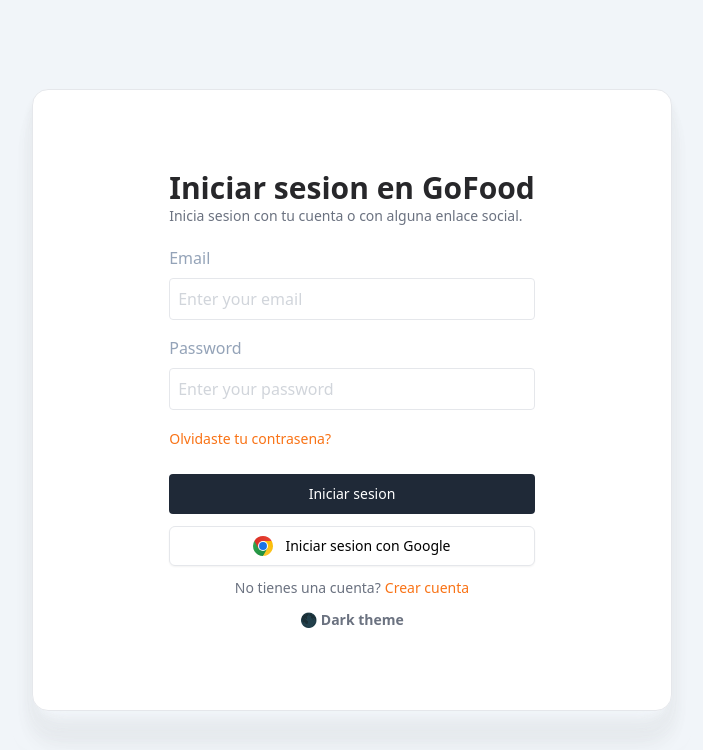
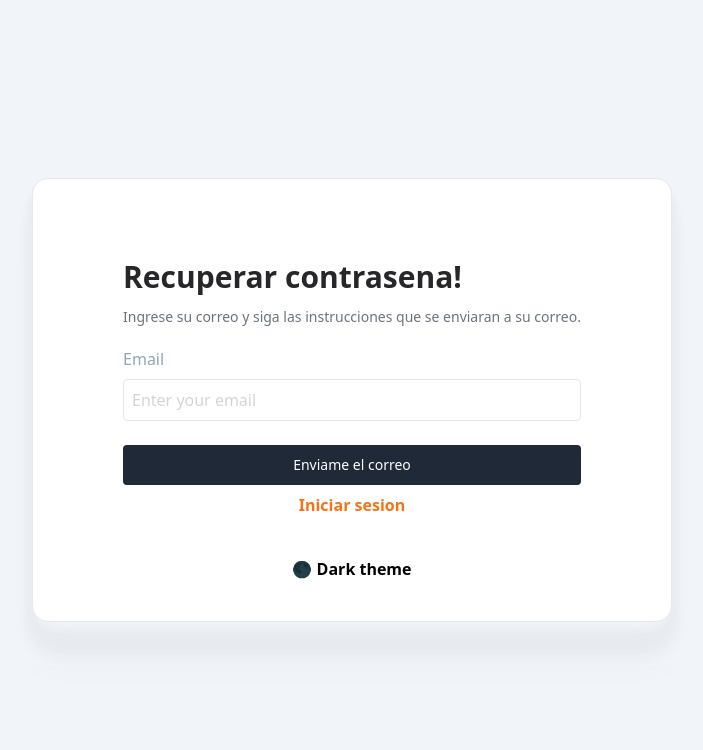
Before and after one commit to GoFood-Hon/dashboard-app, a React (Vite) app: page /forgetPassword in a window 1280 px wide. Shown: the top 750 px of the page, without its empty margins (288-991 px from the left). Built offline with nearby package versions, Linux system fonts and the light colour scheme.

Commit message:
feat: added forget my password screen

```diff
--- a/package.json
+++ b/package.json
@@ -10,8 +10,12 @@
     "preview": "vite preview"
   },
   "dependencies": {
+    "localforage": "^1.10.0",
+    "match-sorter": "^6.3.1",
     "react": "^18.2.0",
-    "react-dom": "^18.2.0"
+    "react-dom": "^18.2.0",
+    "react-router-dom": "^6.16.0",
+    "sort-by": "^1.2.0"
   },
   "devDependencies": {
     "@types/react": "^18.2.15",
--- a/src/App.jsx
+++ b/src/App.jsx
@@ -1,17 +1,12 @@
-import React from "react"
-import ToggleTheme from "./components/ToggleTheme"
+import React, { Suspense } from "react"
 import Login from "./screens/auth/Login"
+import { RouterProvider } from "react-router-dom"
+import Register from "./screens/auth/Register"
+import Home from "./screens/Home"
+import ForgetPassword from "./screens/auth/ForgetPassword"
 
 function App() {
-  return (
-    <>
-      {/*  <div className="flex flex-col justify-center items-center h-screen dark:bg-black dark:text-white bg-white text-black">
-        <span>Hello 🖐️</span>
-        <ToggleTheme />
-      </div> */}
-      <Login />
-    </>
-  )
+  return <Login />
 }
 
 export default App
--- /dev/null
+++ b/src/layout/AuthLayout.jsx
@@ -0,0 +1,15 @@
+import React, { Children } from "react"
+import ToggleTheme from "../components/ToggleTheme"
+
+export default function AuthLayout({ children }) {
+  return (
+    <div className="w-screen h-screen flex flex-col justify-center align-middle items-center dark:bg-slate-900 bg-slate-100 text-black dark:text-white">
+      <div className="w-full p-5  xl:w-3/6 2xl:w-2/6  lg:w-3/6 md:w-4/5 sm:w-5/6 py-10 xs:w-full xs:rounded-none bg-white dark:bg-slate-800 dark:border-slate-700 drop-shadow-xl shadow-slate-100 overflow-x-hidden shadow-xl md:rounded-2xl border border-gray-200 dark:shadow-slate-800">
+        <div className="md:p-10 xs:p-10 items-center justify-center flex dark:text-white">{children}</div>
+        <div className="w-full flex items-center justify-center">
+          <ToggleTheme className="font-bold" />
+        </div>
+      </div>
+    </div>
+  )
+}
--- a/src/main.jsx
+++ b/src/main.jsx
@@ -1,10 +1,33 @@
-import React from "react"
-import ReactDOM from "react-dom/client"
-import App from "./App.jsx"
+import * as React from "react"
+import * as ReactDOM from "react-dom/client"
+import { createBrowserRouter, RouterProvider } from "react-router-dom"
 import "./index.css"
+import Home from "./screens/Home.jsx"
+import Login from "./screens/auth/Login.jsx"
+import Register from "./screens/auth/Register.jsx"
+import ForgetPassword from "./screens/auth/ForgetPassword"
+
+const router = createBrowserRouter([
+  {
+    path: "/",
+    element: <Home />
+  },
+  {
+    path: "/login",
+    element: <Login />
+  },
+  {
+    path: "/register",
+    element: <Register />
+  },
+  {
+    path: "/forgetPassword",
+    element: <ForgetPassword />
+  }
+])
 
 ReactDOM.createRoot(document.getElementById("root")).render(
   <React.StrictMode>
-    <App />
+    <RouterProvider router={router} />
   </React.StrictMode>
 )
--- /dev/null
+++ b/src/screens/Error.jsx
@@ -0,0 +1,5 @@
+import React from "react"
+
+export default function Error() {
+  return <div>Error</div>
+}
--- /dev/null
+++ b/src/screens/Home.jsx
@@ -0,0 +1,10 @@
+import React from "react"
+import { Link } from "react-router-dom"
+
+export default function Home() {
+  return (
+    <div>
+      <Link to={"/login"}>Login</Link>Home
+    </div>
+  )
+}
--- /dev/null
+++ b/src/screens/auth/ForgetPassword.jsx
@@ -0,0 +1,32 @@
+import React from "react"
+import AuthLayout from "../../layout/AuthLayout"
+import { Link } from "react-router-dom"
+
+export default function ForgetPassword() {
+  return (
+    <AuthLayout>
+      <div>
+        <h1 className="text-3xl font-bold text-zinc-800 dark:text-white file">Recuperar contrasena!</h1>
+        <p className="text-sm text-gray-500 pb-5 mt-3">Ingrese su correo y siga las instrucciones que se enviaran a su correo.</p>
+        <div className="flex flex-col">
+          <span className="text-slate-400">Email</span>
+          <input
+            className="mb-4 mt-2 p-2 appearance-none block w-full border placeholder-gray-300 rounded focus:outline-none dark:bg-slate-900 dark:border-gray-600 dark:placeholder-gray-500"
+            type="email"
+            placeholder="Enter your email"
+          />
+          <button
+            className="ml-auto my-2 text-sm h-10 w-full bg-gray-800 text-white p-2 rounded hover:bg-gray-900 dark:bg-gray-900 dark:hover:bg-gray-700"
+            type="submit">
+            Enviame el correo
+          </button>
+          <Link
+            to={"/login"}
+            className=" text-center items-center justify-center w-full text-orange-500 hover:underline font-bold">
+            Iniciar sesion
+          </Link>
+        </div>
+      </div>
+    </AuthLayout>
+  )
+}
--- a/src/screens/auth/Login.jsx
+++ b/src/screens/auth/Login.jsx
@@ -2,6 +2,7 @@ import React, { useState } from "react"
 import ToggleTheme from "../../components/ToggleTheme"
 import LoadingCircle from "../../components/LoadingCircle"
 import Google from "../../components/GoogleIcon"
+import { Link } from "react-router-dom"
 
 export default function Login() {
   const [signInClicked, setSignInClicked] = useState(false)
@@ -10,13 +11,13 @@ export default function Login() {
     <div className="w-screen h-screen flex flex-col justify-center align-middle items-center dark:bg-slate-900 bg-slate-100 text-black dark:text-white">
       <div className="w-full p-5  xl:w-3/6 2xl:w-2/6  lg:w-3/6 md:w-4/5 sm:w-5/6 py-10 xs:w-full xs:rounded-none bg-white dark:bg-slate-800 dark:border-slate-700 drop-shadow-xl shadow-slate-100 overflow-x-hidden shadow-xl md:rounded-2xl border border-gray-200 dark:shadow-slate-800">
         <div className="md:p-10 xs:p-10 items-center justify-center flex dark:text-white">
-          <div className="border-red-500 ">
+          <div>
             <h1 className="text-3xl font-bold text-zinc-800 dark:text-white file">Iniciar sesion en GoFood</h1>
             <p className="text-sm text-gray-500 pb-5">Inicia sesion con tu cuenta o con alguna enlace social.</p>
             <span className="mb-10 text-slate-400">Email</span>
             <input
               className="mb-4 mt-2 p-2 appearance-none block w-full border placeholder-gray-300 rounded focus:outline-none dark:bg-slate-900 dark:border-gray-600 dark:placeholder-gray-500"
-              type="text"
+              type="email"
               placeholder="Enter your email"
             />
             <span className="text-slate-400">Password</span>
@@ -25,7 +26,9 @@ export default function Login() {
               type="password"
               placeholder="Enter your password"
             />
-            <a className="mb-5 hover:underline hover:cursor-pointer text-sm text-orange-500">Olvidaste tu contrasena?</a>
+            <Link to={"/forgetPassword"} className="mb-5 hover:underline hover:cursor-pointer text-sm text-orange-500">
+              Olvidaste tu contrasena?
+            </Link>
             <button
               className="ml-auto mt-6 mb-3 text-sm h-10 w-full bg-gray-800 text-white p-2 rounded hover:bg-gray-900 dark:bg-gray-900 dark:hover:bg-gray-700"
               type="submit">
@@ -53,7 +56,9 @@ export default function Login() {
             <div className="w-full flex flex-col items-center justify-center text-sm text-gray-500">
               <div className="flex flex-row justify-center w-full mb-3">
                 <p>No tienes una cuenta?</p>
-                <a className="hover:underline text-orange-500 cursor-pointer pl-1">Crear cuenta</a>
+                <Link to={"/register"} className="hover:underline text-orange-500 cursor-pointer pl-1">
+                  Crear cuenta
+                </Link>
               </div>
               <ToggleTheme className="font-bold" />
             </div>
--- /dev/null
+++ b/src/screens/auth/Register.jsx
@@ -0,0 +1,5 @@
+import React from "react"
+
+export default function Register() {
+  return <div>Register</div>
+}
```
Also changed, not shown: src/routes/BaseRoutes.jsx (added, +37 -0 lines), 1 other file (tests, documents, lock files or other folders).
